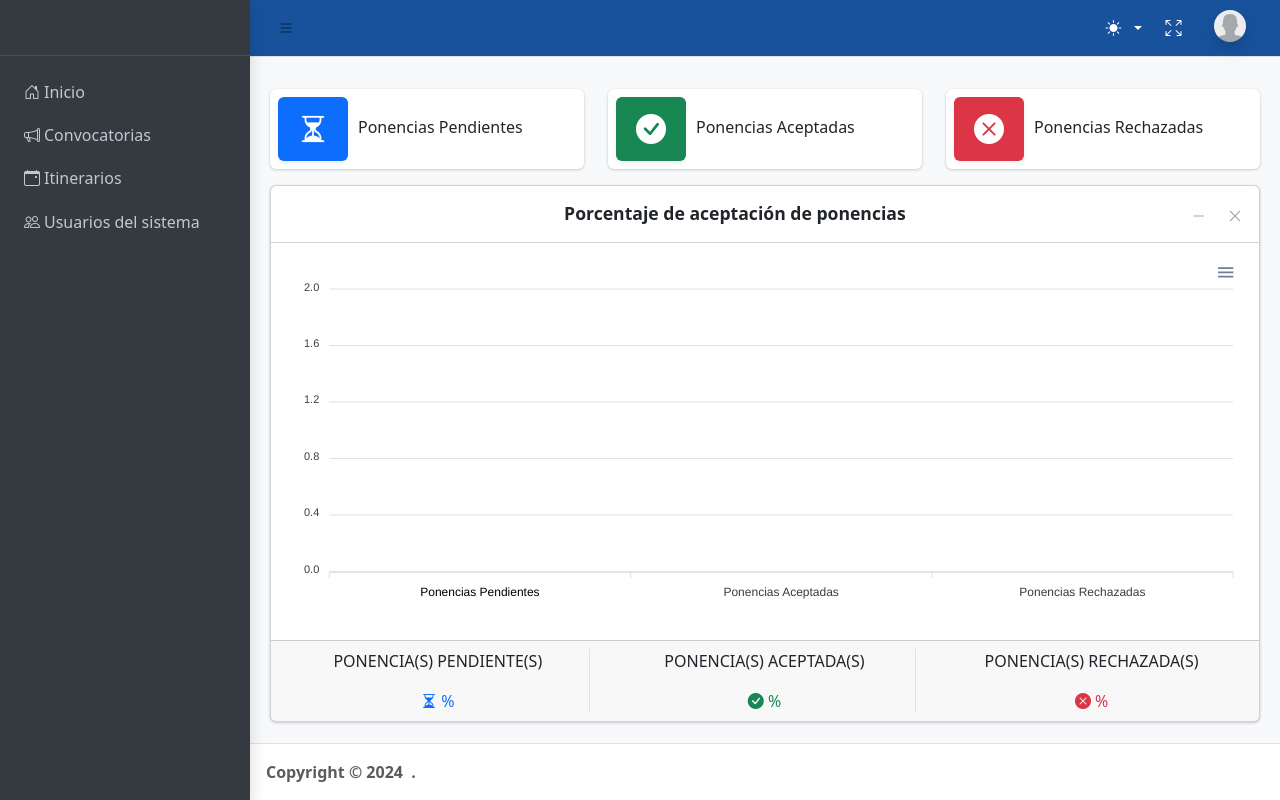
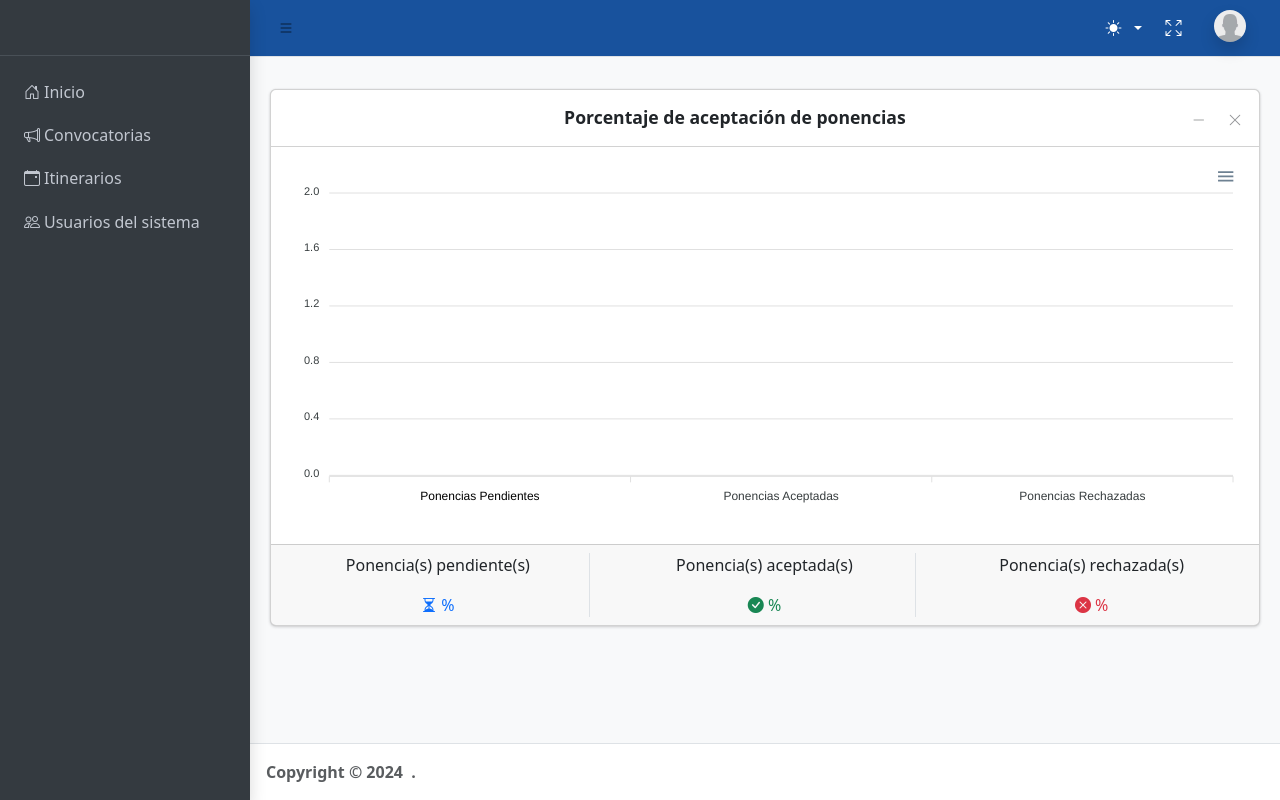
Before and after one commit to JahirCastillo/congreso, a CodeIgniter 4 app: the page made by app/Views/inicio.php in a window 1280 px wide. Run offline with PHP 8.4 and a stand-in for CodeIgniter, Linux system fonts and the light colour scheme; the template is opened without the code that fills it, so the values that code supplies are empty; some libraries are stand-ins or nearby versions.

```diff
--- a/app/Views/inicio.php
+++ b/app/Views/inicio.php
@@ -1,48 +1,5 @@
 <?= $this->extend('template'); ?>
 <?= $this->section('content'); ?>
-<div class="row">
-    <div class="col-12 col-sm-6 col-md-4">
-        <div class="info-box">
-            <span class="info-box-icon text-bg-primary shadow-sm">
-                <i class="bi bi-hourglass-split"></i>
-            </span>
-            <div class="info-box-content"> <span class="info-box-text">Ponencias Pendientes</span>
-                <span class="info-box-number">
-                    <?= $conteosPonencias['ponencias_pendientes']; ?>
-                    <small></small>
-                </span>
-            </div>
-        </div>
-    </div>
-    <div class="col-12 col-sm-6 col-md-4">
-        <div class="info-box">
-            <span class="info-box-icon text-bg-success shadow-sm">
-                <i class="bi bi-check-circle-fill"></i>
-            </span>
-            <div class="info-box-content">
-                <span class="info-box-text">Ponencias Aceptadas</span>
-                <span class="info-box-number">
-                    <?= $conteosPonencias['ponencias_aceptadas']; ?>
-                    <small></small>
-                </span>
-            </div>
-        </div>
-    </div>
-    <div class="col-12 col-sm-6 col-md-4">
-        <div class="info-box">
-            <span class="info-box-icon text-bg-danger shadow-sm">
-                <i class="bi bi-x-circle-fill"></i>
-            </span>
-            <div class="info-box-content">
-                <span class="info-box-text">Ponencias Rechazadas</span>
-                <span class="info-box-number">
-                    <?= $conteosPonencias['ponencias_rechazadas']; ?>
-                    <small></small>
-                </span>
-            </div>
-        </div>
-    </div>
-</div>
 <div class="row">
     <div class="col-md-12">
         <div class="card mb-4">
@@ -74,7 +31,7 @@
                     <div class="col-md-4 col-6">
                         <div class="text-center border-end">
                             <h5 class="fw-bold mb-0"> <?php echo $conteosPonencias['ponencias_pendientes']; ?></h5>
-                            <span class="text-uppercase">Ponencia(s) pendiente(s)</span>
+                            <span class="text">Ponencia(s) pendiente(s)</span>
                             <div class="mt-3">
                                 <span class="text-info mt-3">
                                     <i class="bi bi-hourglass-split"></i>
@@ -86,7 +43,7 @@
                     <div class="col-md-4 col-6">
                         <div class="text-center border-end">
                             <h5 class="fw-bold mb-0"> <?php echo $conteosPonencias['ponencias_aceptadas']; ?></h5>
-                            <span class="text-uppercase">Ponencia(s) aceptada(s)</span>
+                            <span class="text">Ponencia(s) aceptada(s)</span>
                             <div class="mt-3">
                                 <span class="text-success">
                                     <i class="bi bi-check-circle-fill"></i>
@@ -98,7 +55,7 @@
                     <div class="col-md-4 col-6">
                         <div class="text-center">
                             <h5 class="fw-bold mb-0"><?php echo $conteosPonencias['ponencias_rechazadas']; ?></h5>
-                            <span class="text-uppercase">Ponencia(s) rechazada(s)</span>
+                            <span class="text">Ponencia(s) rechazada(s)</span>
                             <div class="mt-3">
                                 <span class="text-danger">
                                     <i class="bi bi-x-circle-fill"></i>
```
